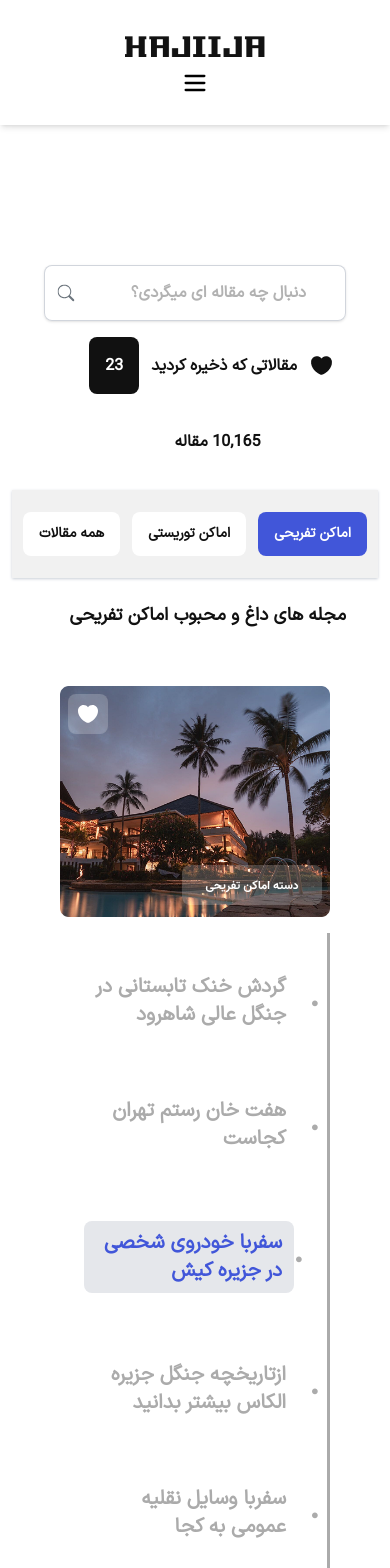
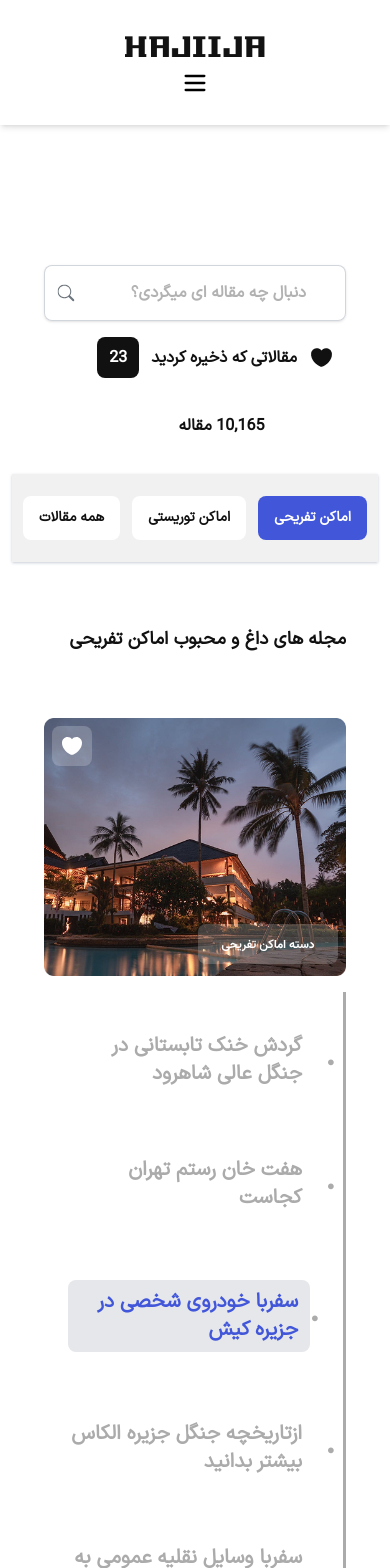
Before and after one commit to zainabmostajeran900/work-beta-project, a React app: page / in a window 390 px wide. Shown: the top 1568 px of the page. Built offline with nearby package versions, Linux system fonts and the light colour scheme; the HTML template or start-up script is replaced by a standard one.

Commit message:
add padding in style

```diff
--- a/src/components/HotMagazine.tsx
+++ b/src/components/HotMagazine.tsx
@@ -1,11 +1,11 @@
 export const HotMagazine: React.FC = () => {
   return (
     <div className=" w-full px-8  md:mt-8">
-      <h5 className="text-[#111111] font-bold text-lg mt-6">
+      <h5 className="text-[#111111] font-bold text-lg mt-10 md:mt-6 py-6 md:py-0">
         مجله های داغ و محبوب اماکن تفریحی
       </h5>
       <div className="flex flex-col  items-center gap-y-4 py-10 justify-center lg:flex-row lg:justify-between  lg:items-center gap-x-3 ">
-        <div className=" flex flex-col items-center justify-center bg-white p-4 lg:flex-row lg:items-start lg:justify-center lg:gap-x-3 gap-x-5 rounded-lg">
+        <div className=" flex flex-col items-center justify-center bg-white  lg:flex-row lg:items-start lg:justify-center lg:gap-x-3 gap-x-5 rounded-lg">
           <div className="relative">
             <img
               src="/Rectangle 70400.png"
--- a/src/components/Pagination.tsx
+++ b/src/components/Pagination.tsx
@@ -1,7 +1,7 @@
 export const Pagination: React.FC = () => {
   return (
     <div>
-      <div className="mt-3 md:mt-16 md:pb-20 flex flex-wrap gap-4 items-center justify-center">
+      <div className="mt-3 pb-10 md:mt-16 md:pb-20 flex flex-wrap gap-4 items-center justify-center">
         <div className="bg-[#EAEAEA] w-[50px] h-[50px] md:w-[60px] md:h-[60px] rounded-lg relative hover:bg-gray-300">
           <img
             src="/arrow-square-right.svg"
--- a/src/components/SearchInput.tsx
+++ b/src/components/SearchInput.tsx
@@ -15,11 +15,11 @@ export const SearchInput: React.FC = () => {
       </div>
       <div className="flex flex-col gap-y-5  md:flex  justify-between items-center text-[#111111] md:justify-center gap-x-4 font-bold  pt-4 lg:pt-0">
         <div className="flex justify-between bg-white rounded-lg">
-          <div className="flex items-center justify-center pr-3 py-4 rounded-lg cursor-pointer">
+          <div className="flex items-center justify-center pr-3 py-2 rounded-lg cursor-pointer">
             <img src="/heart.png" alt="heart icon" />
             <p className="px-3">مقالاتی که ذخیره کردید</p>
           </div>
-          <button className="text-white rounded-lg px-4 py-4 bg-[#111111]">23</button>
+          <button className="text-white rounded-lg px-3  bg-[#111111]">23</button>
         </div>
         <div className="flex items-center justify-center bg-white px-4 py-4 rounded-lg cursor-pointer">
           <p className="">10,165 مقاله</p>
```
